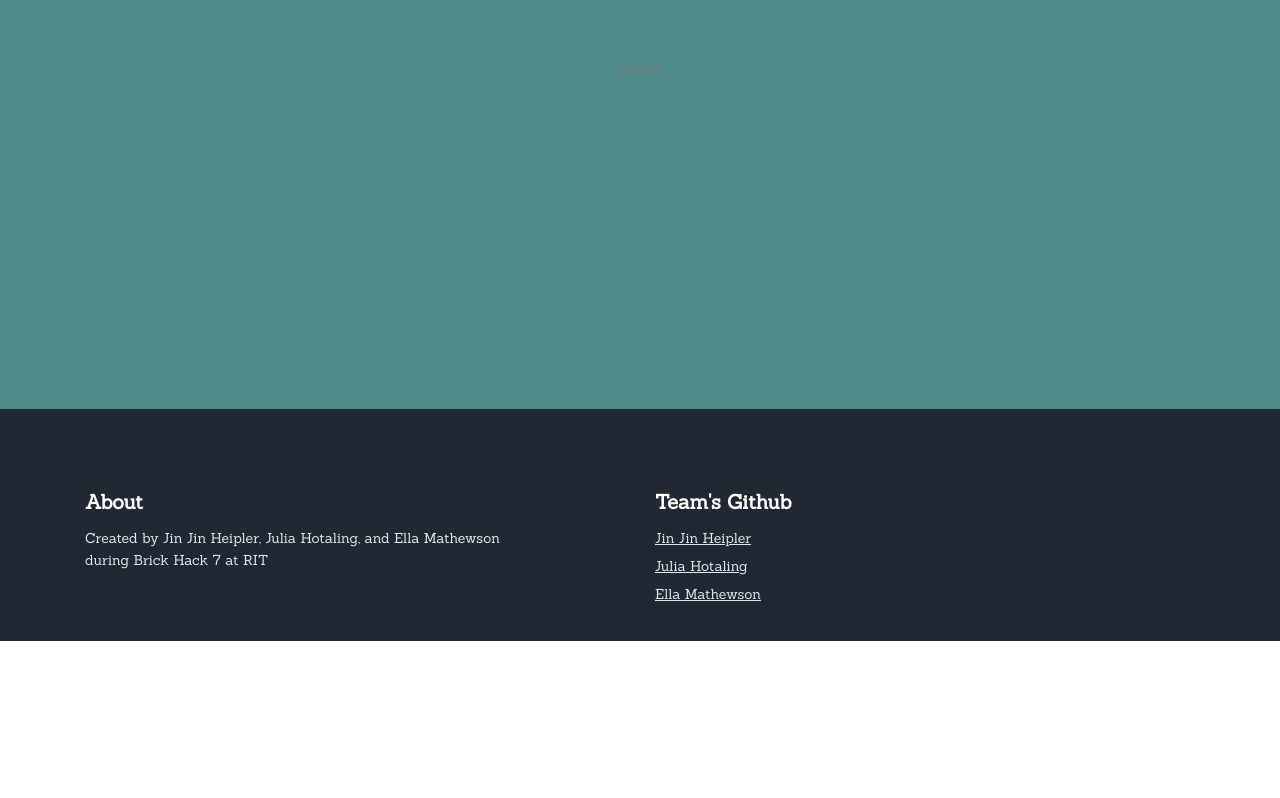
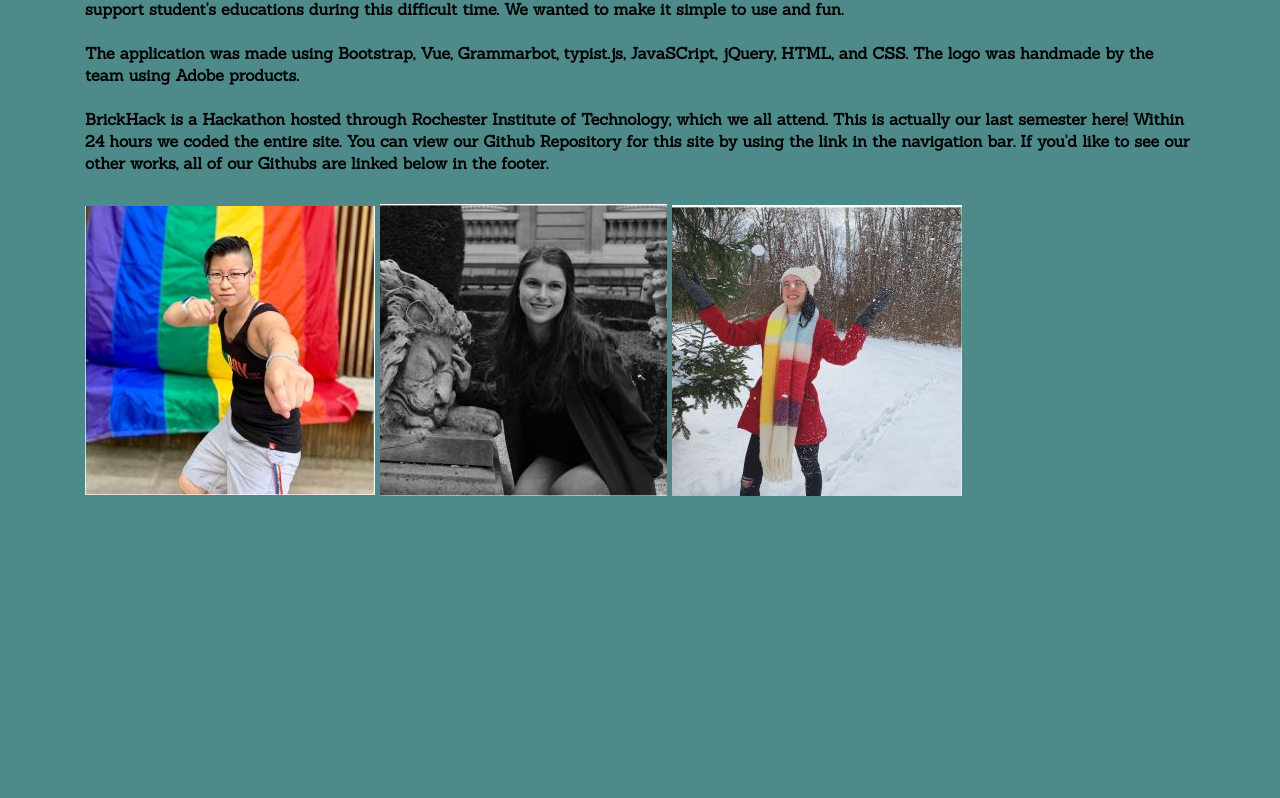
Before and after one commit to ellamathewson/BrickHack7, a plain HTML site: page dist/about.html in a window 1280 px wide. Shown: the part 376-1174 px from the top of the page. Before the commit the page ends 1017 px from the top, so only its background shows below. Drawn offline with Linux system fonts and the light colour scheme.

Commit message:
Added content to about page

```diff
--- a/dist/about.html
+++ b/dist/about.html
@@ -88,13 +88,34 @@
 
     <!-- Header -->
     <header id="header" class="header">
-        <div class="header-content">
+        <div class="header-content" style="padding-top: 7rem">
             <div class="container">
                 <div class="row">
                     <div class="col-lg-12">
-                        <div class="text-container">
+                        <div class="text-container left">
                            <h3>About</h3>
-                           <p>Hello!</p>
+                           <h6>
+                               <br>
+                                This web app was created to help students learn grammar. Although this
+                                can benefit anyone who wants to refine their knoweldge of English grammar,
+                                our target audience is students who are learning remotely due to COVID-19.
+                                This program is designed to help merge the gap and support student's
+                                educations during this difficult time. We wanted to make it simple to use
+                                and fun.
+                                <br><br>
+                                The application was made using Bootstrap, Vue, Grammarbot, typist.js, JavaSCript,
+                                jQuery, HTML, and CSS. The logo was handmade by the team using Adobe products.
+                                <br><br>
+                                BrickHack is a Hackathon hosted through Rochester Institute of Technology,
+                                which we all attend. This is actually our last semester here! Within 24 hours
+                                we coded the entire site. You can view our Github Repository for this site by
+                                using the link in the navigation bar. If you'd like to see our other works,
+                                all of our Githubs are linked below in the footer.
+                                <br><br>
+                           </h6>
+                           <img src="jinjin.JPG">
+                           <img src="julia.JPG">
+                           <img src="ella.JPG">
                         </div>
                     </div> <!-- end of col -->
                 </div> <!-- end of row -->
--- a/dist/css/styles.css
+++ b/dist/css/styles.css
@@ -101,12 +101,12 @@ h4 {
 }
 
 h5 {
-	color: #484a46;
+	color: black;
 	font: 700 1.125rem/1.5rem "Sanchez", serif;
 }
 
 h6 {
-	color: #484a46;
+	color: black;
 	font: 700 1rem/1.375rem "Sanchez", serif;
 }
 
@@ -390,6 +390,10 @@ input[type='checkbox'] {
 .form-control-submit-button:hover {
 	background-color: transparent;
 	color: #14bf98;
+}
+
+.left {
+	text-align: left;
 }
 
 /* Form Success And Error Message Formatting */
```
Also changed, not shown: dist/ella.JPG (added), dist/jinjin.JPG (added), dist/julia.JPG (added).
